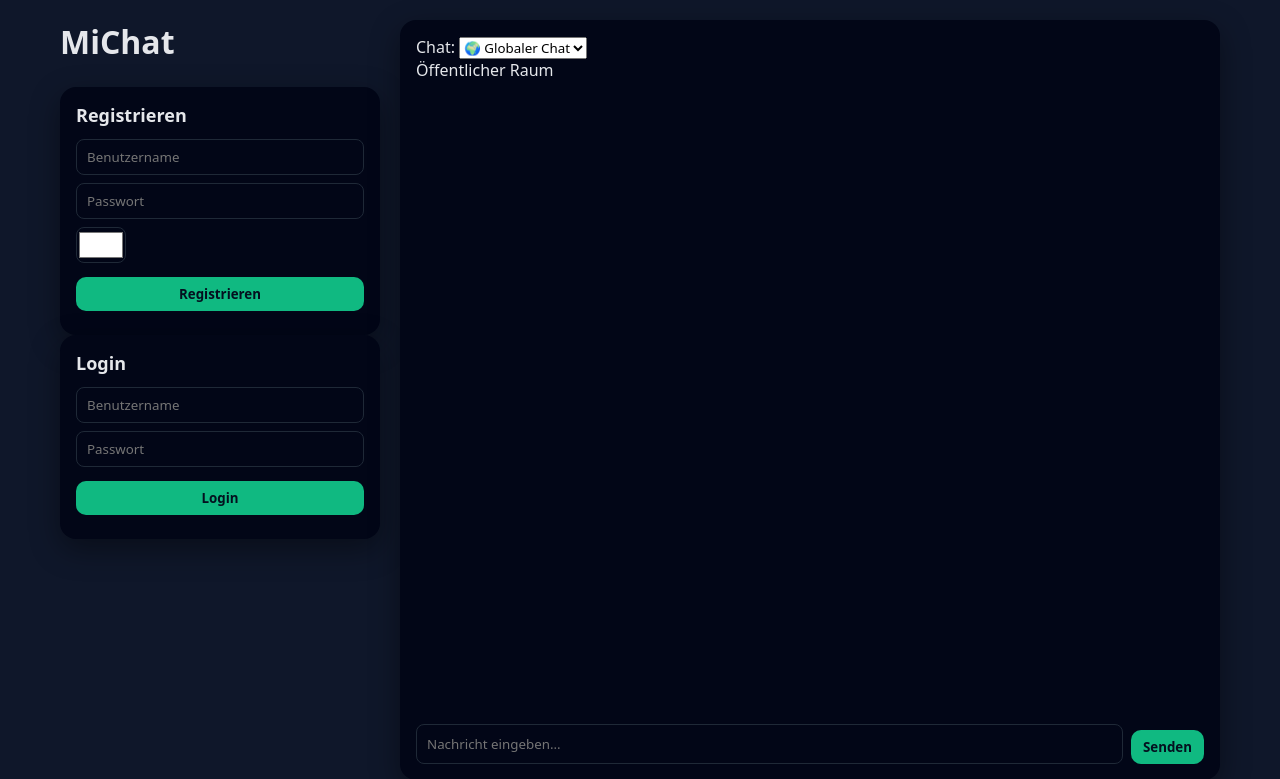
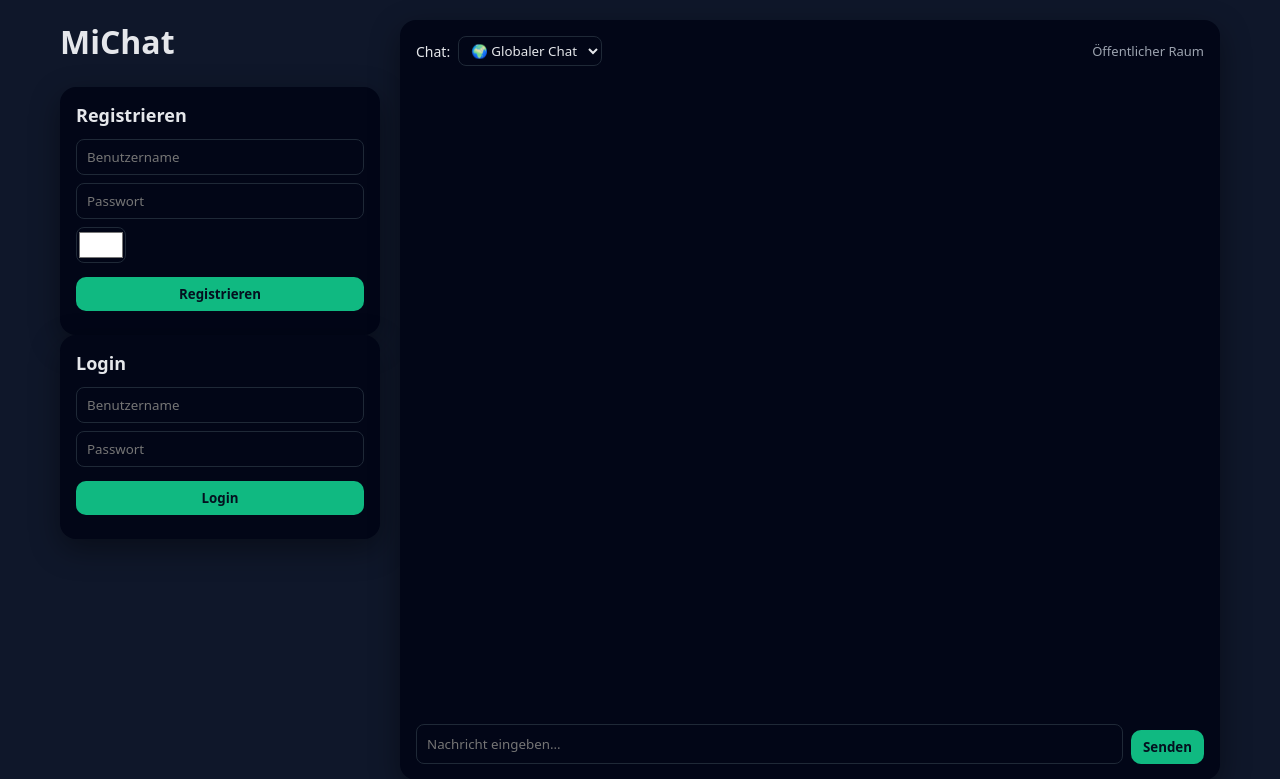
Before and after one commit to ms9whgswzb-ops/MiChat, a FastAPI app: page / in a window 1280 px wide. Shown: the top 779 px of the page. Run offline with FastAPI, Linux system fonts and the light colour scheme.

Commit message:
Update style.css

```diff
--- a/static/style.css
+++ b/static/style.css
@@ -116,6 +116,33 @@
     box-shadow: 0 10px 30px rgba(0, 0, 0, 0.4);
 }
 
+.chat-top-bar {
+    display: flex;
+    justify-content: space-between;
+    align-items: center;
+    margin-bottom: 10px;
+}
+
+.chat-target-group {
+    display: flex;
+    align-items: center;
+    gap: 8px;
+    font-size: 14px;
+}
+
+.chat-target-group select {
+    background: #020617;
+    border: 1px solid #1f2937;
+    border-radius: 8px;
+    padding: 4px 8px;
+    color: #e5e7eb;
+}
+
+.chat-subtitle {
+    font-size: 13px;
+    color: #9ca3af;
+}
+
 .messages {
     flex: 1;
     overflow-y: auto;
```
